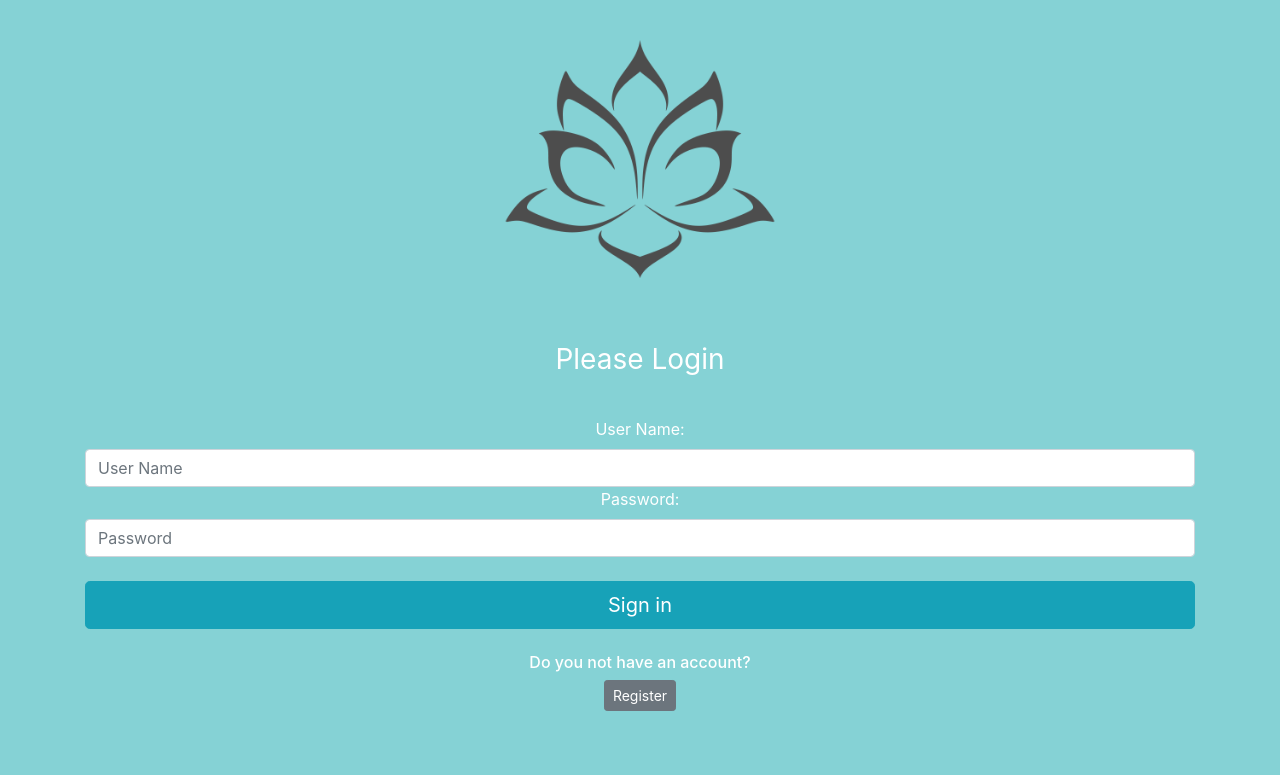
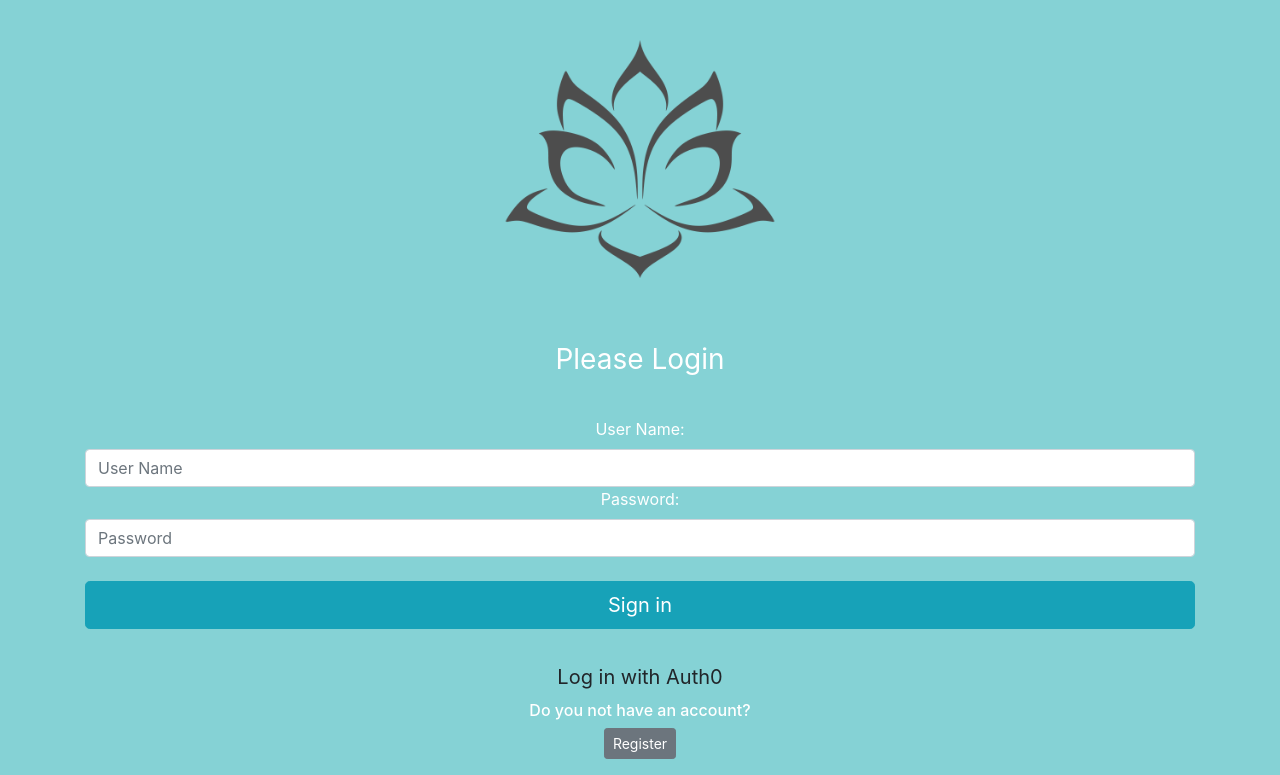
Before and after one commit to ldvalle3/YogaSequencingApp1, a Flask app: page /login in a window 1280 px wide. Shown: the part 57-832 px from the top of the page. Before the commit the page ends 768 px from the top, so only its background shows below. Run offline with Flask 3, Linux system fonts and the light colour scheme; some libraries are stand-ins or nearby versions.

Commit message:
auth o integration

```diff
--- a/sequences/models.py
+++ b/sequences/models.py
@@ -6,6 +6,7 @@
 @login_manager.user_loader
 def load_user(user_id):
     return User.query.get(int(user_id))
+
 
 
 class User(db.Model, UserMixin):
--- a/sequences/routes.py
+++ b/sequences/routes.py
@@ -1,5 +1,5 @@
-from sequences import app, db
-from flask import render_template, redirect, url_for, flash, request
+from sequences import app, db, auth0
+from flask import render_template, redirect, url_for, flash, request, session
 from sequences.models import Item, User
 from sequences.forms import RegisterForm, LoginForm, AddItemForm, RemoveItemForm
 from flask_login import login_user, logout_user, login_required, current_user
@@ -76,6 +76,30 @@
     return render_template('login.html', form=form)
 
 
+@app.route('/auth0_login')
+def auth0_login():
+    return auth0.authorize_redirect(redirect_uri='http://127.0.0.1:5000/callback',
+                                    audience='https://dev-b1chlna5prtx13oi.us.auth0.com/api/v2/')
+
+
+@app.route('/callback', methods=['GET', 'POST'])
+def callback():
+    auth0.authorize_access_token()
+    resp = auth0.get('userinfo')
+    userinfo = resp.json()
+
+    user = User.query.filter_by(email_address=userinfo['email']).first()
+    if not user:
+        # Create a new user if not exists
+        user = User(username=userinfo['name'], email_address=userinfo['email'])
+        db.session.add(user)
+        db.session.commit()
+
+    login_user(user)
+    flash(f'You are logged in as {user.username}', category='success')
+    return redirect(url_for('sequencing_page'))
+
+
 @app.route('/logout')
 def logout_page():
     logout_user()
--- a/sequences/templates/login.html
+++ b/sequences/templates/login.html
@@ -25,10 +25,18 @@
 
             <br>
 
+                <!-- Auth0 login button -->
+             <div class="auth0-button">
+                <a href="{{ url_for('auth0_login') }}" class="btn btn-lg btn-block btn-auth0">Log in with Auth0</a>
+            </div>
+
             <div class="checkbox mb-3">
                <h6>Do you not have an account?</h6>
                <a class="btn btn-sm btn-secondary" href="{{ url_for('register_page') }}">Register</a>
             </div>
+
+
+
         </form>
     </div>
 </body>
--- a/sequences/templates/register.html
+++ b/sequences/templates/register.html
@@ -36,6 +36,8 @@
             <h6>Already have an account?</h6>
             <a class="btn btn-sm btn-secondary" href="{{ url_for('login_page') }}">Login</a>
         </div>
+
+
     </form>
     </div>
 </body>
```
Also changed, not shown: sequences/__init__.py (+17 -0 lines), instance/sequencing.db.
